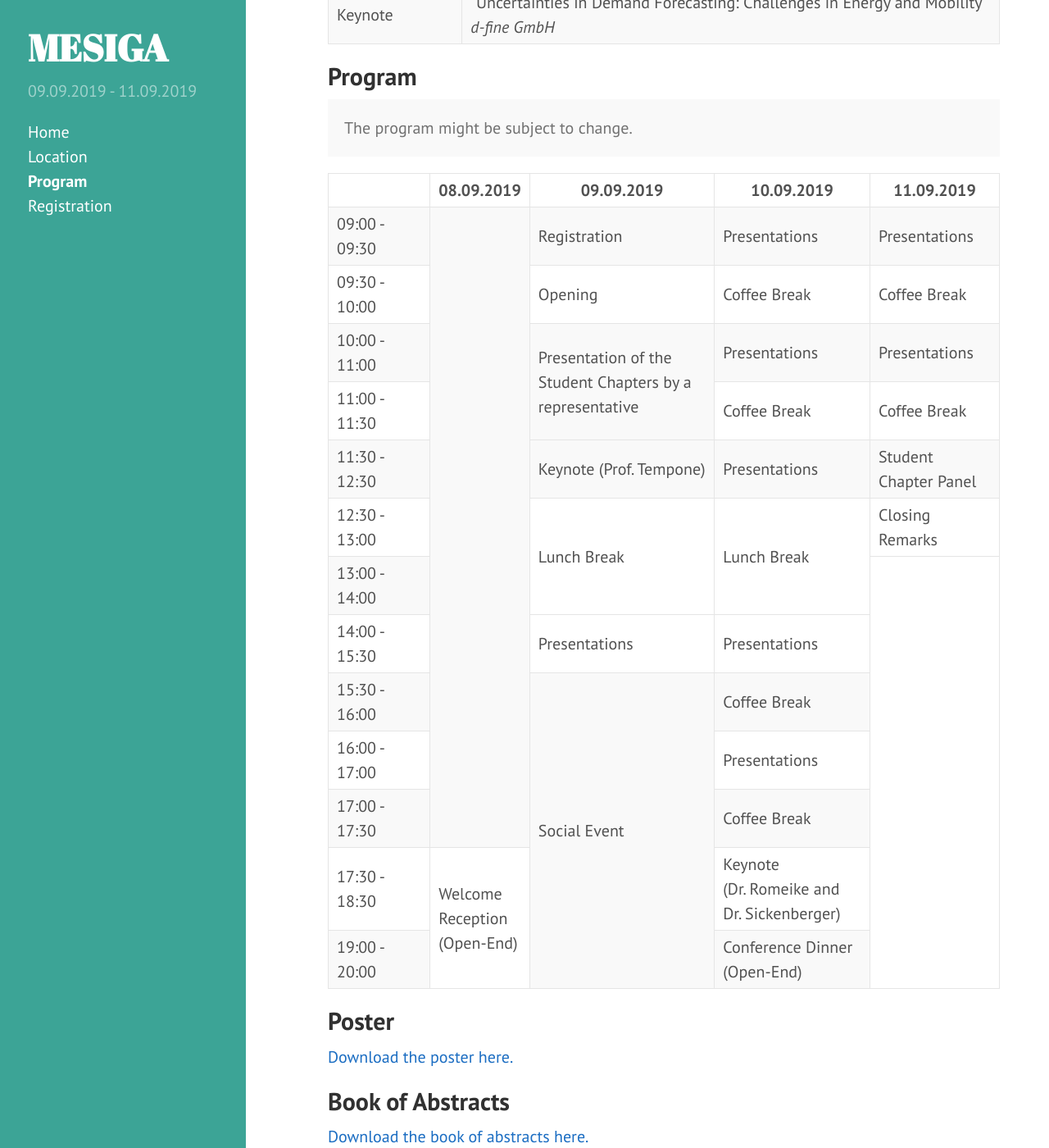
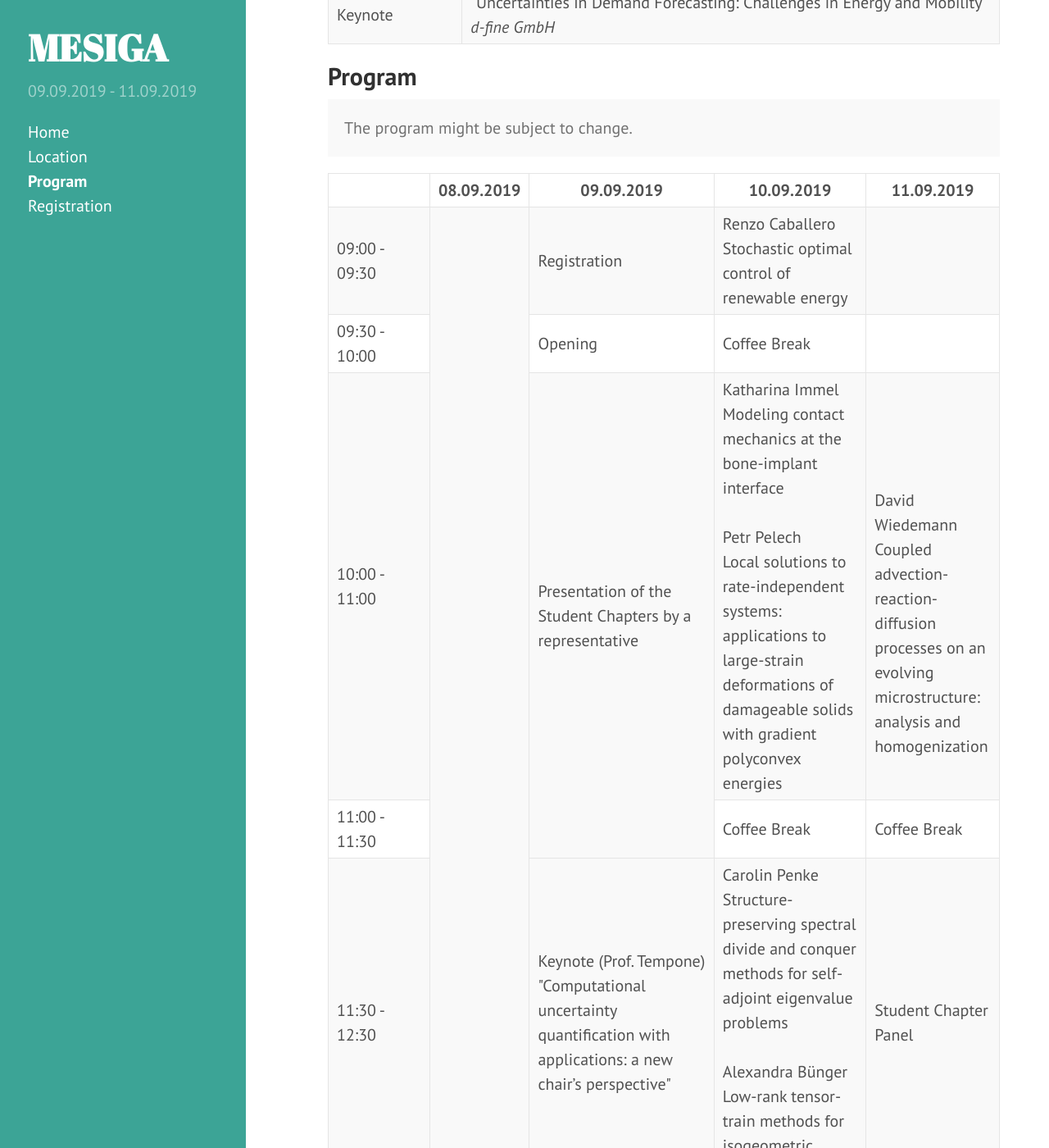
Before and after one commit to siamsc-ac/mesiga-2019, a Jekyll site: the page built from program.md, in a window 1280 px wide and 1400 px high, scrolled down 590 px. Shown: the whole window at 82% size. Built offline with Jekyll 4.4.1, drawn with Linux system fonts in a browser that asks for light colours; nearby versions of some CDN libraries; some of the changed text lies outside the part shown.

Commit message:
Add title and name to program

```diff
--- a/program.md
+++ b/program.md
@@ -38,20 +38,20 @@ The program might be subject to change.
 <td>09:00 - 09:30</td>
 <td rowspan="11"></td>
 <td>Registration</td>
-<td>Presentations</td>
-<td>Presentations</td>
+<td>Renzo Caballero<br>Stochastic optimal control of renewable energy</td>
+<td></td>
 </tr>
 <tr class="even">
 <td>09:30 - 10:00</td>
 <td>Opening</td>
 <td>Coffee Break</td>
-<td>Coffee Break</td>
+<td></td>
 </tr>
 <tr class="odd">
 <td>10:00 - 11:00</td>
 <td rowspan="2">Presentation of the Student Chapters by a representative</td>
-<td>Presentations</td>
-<td>Presentations</td>
+<td>Katharina Immel<br>Modeling contact mechanics at the bone-implant interface<br><br>Petr Pelech<br>Local solutions to rate-independent systems: applications to large-strain deformations of damageable solids with gradient polyconvex energies</td>
+<td><br><br><br>David Wiedemann<br>Coupled advection-reaction-diffusion processes on an evolving microstructure: analysis and homogenization</td>
 </tr>
 <tr class="even">
 <td>11:00 - 11:30</td>
@@ -60,8 +60,8 @@ The program might be subject to change.
 </tr>
 <tr class="odd">
 <td>11:30 - 12:30</td>
-<td>Keynote (Prof. Tempone)</td>
-<td>Presentations</td>
+<td>Keynote (Prof. Tempone)<br>"Computational uncertainty quantification with applications: a new chair’s perspective"</td>
+<td>Carolin Penke<br>Structure-preserving spectral divide and conquer methods for self-adjoint eigenvalue problems<br><br>Alexandra Bünger<br>Low-rank tensor-train methods for isogeometric analysisalex</td>
 <td>Student Chapter Panel</td>
 </tr>
 <tr class="even">
@@ -75,17 +75,19 @@ The program might be subject to change.
 </tr>
 <tr class="even">
 <td>14:00 - 15:30</td>
-<td>Presentations</td>
-<td>Presentations</td>
+<td>Felix Black<br>Computation of reduced order models via shifted proper orthogonal decomposition<br><br>Anna Thünen<br>Multi-level (mean field) games<br><br>Matt Barker<br>A comparison of mean field games and the best reply strategy</td>
+<td>Leopold Lautsch<br>Efficient approximation of a temporal multiscale ode system<br><br>Steffen Werner<br>Limited model reduction for an artificial fishtail<br><br>Muhammad Hassan<br>The analysis of a boundary integral equation formulation of the n-body dielectric problem in
+electrostatics</td>
 </tr>
 <tr class="odd">
 <td>15:30 - 16:00</td>
-<td rowspan="5">Social Event</td>
+<td>Coffee Break</td>
 <td>Coffee Break</td>
 </tr>
 <tr class="even">
 <td>16:00 - 17:00</td>
-<td>Presentations</td>
+<td rowspan="5">Social Event</td>
+<td>Jiří Zeman<br>Gradient polyconvexity in an elastoplastic rate-independent evolution<br><br>Christian Bauer<br>An introduction to differential geometry and port-hamiltonian systems</td>
 </tr>
 <tr class="odd">
 <td>17:00 - 17:30</td>
@@ -94,7 +96,7 @@ The program might be subject to change.
 <tr class="even">
 <td>17:30 - 18:30</td>
 <td rowspan="2">Welcome Reception (Open-End)</td>
-<td>Keynote (Dr. Romeike and Dr. Sickenberger)</td>
+<td>Keynote (Dr. Romeike and Dr. Sickenberger)<br>"Uncertainties in demand forecasting: challenges in energy and mobility"</td>
 </tr>
 <tr class="odd">
 <td>19:00 - 20:00</td>
```
